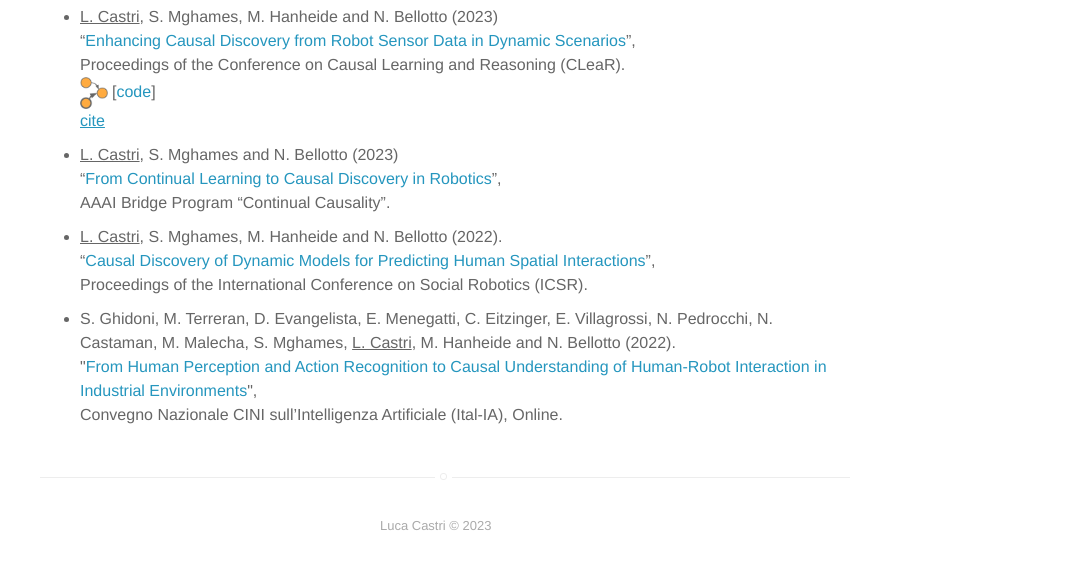
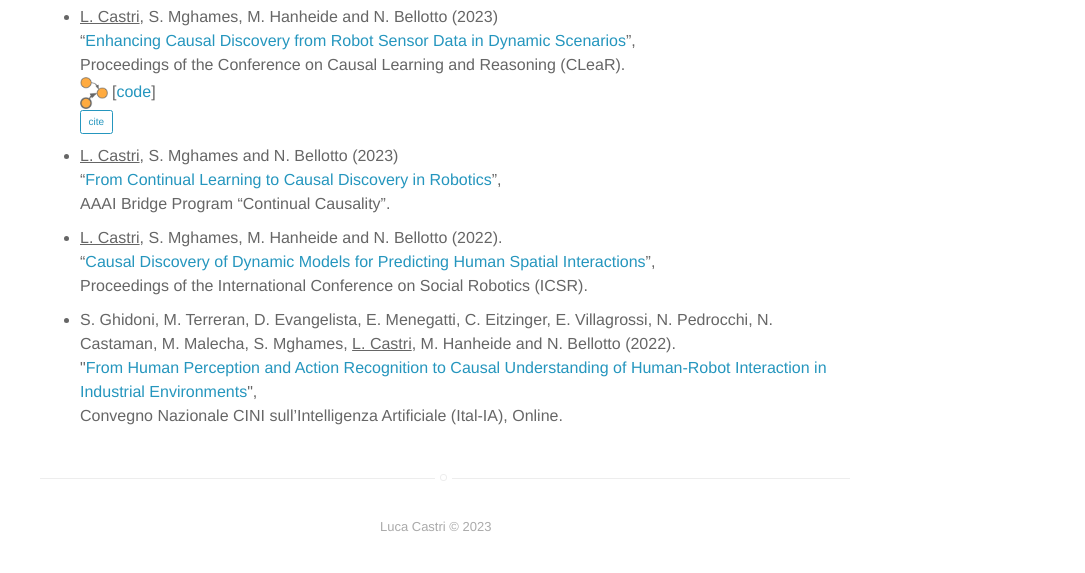
Before and after one commit to lcastri/lcastri.github.io, a Jekyll site: the page built from publications.html, in a window 1280 px wide. Shown: the part 326-899 px from the top of the page, without its empty margins (195-1280 px from the left). Built offline with Jekyll 4.4.1, drawn with Linux system fonts in a browser that asks for light colours; nearby versions of some CDN libraries.

Commit message:
btn 8 bis

```diff
--- a/publications.html
+++ b/publications.html
@@ -24,7 +24,7 @@ Visit my Google Scholar profile <a class="ext_link" href="https://scholar.google
             <span>[<a class="ext_link" href="https://github.com/lcastri/fpcmci">code</a>]</span>
         </div>
         <div>
-            <a href="#" class="citation js-cite-modal" data-filename="https://lcastri.github.io/publication/clear2023.bib">cite</a>
+            <a href="#" class="nounderline btn btn-outline-primary js-cite-modal" data-filename="https://lcastri.github.io/publication/clear2023.bib">cite</a>
             <pre class="citation" style="display: none;">
             </pre>
 
```
